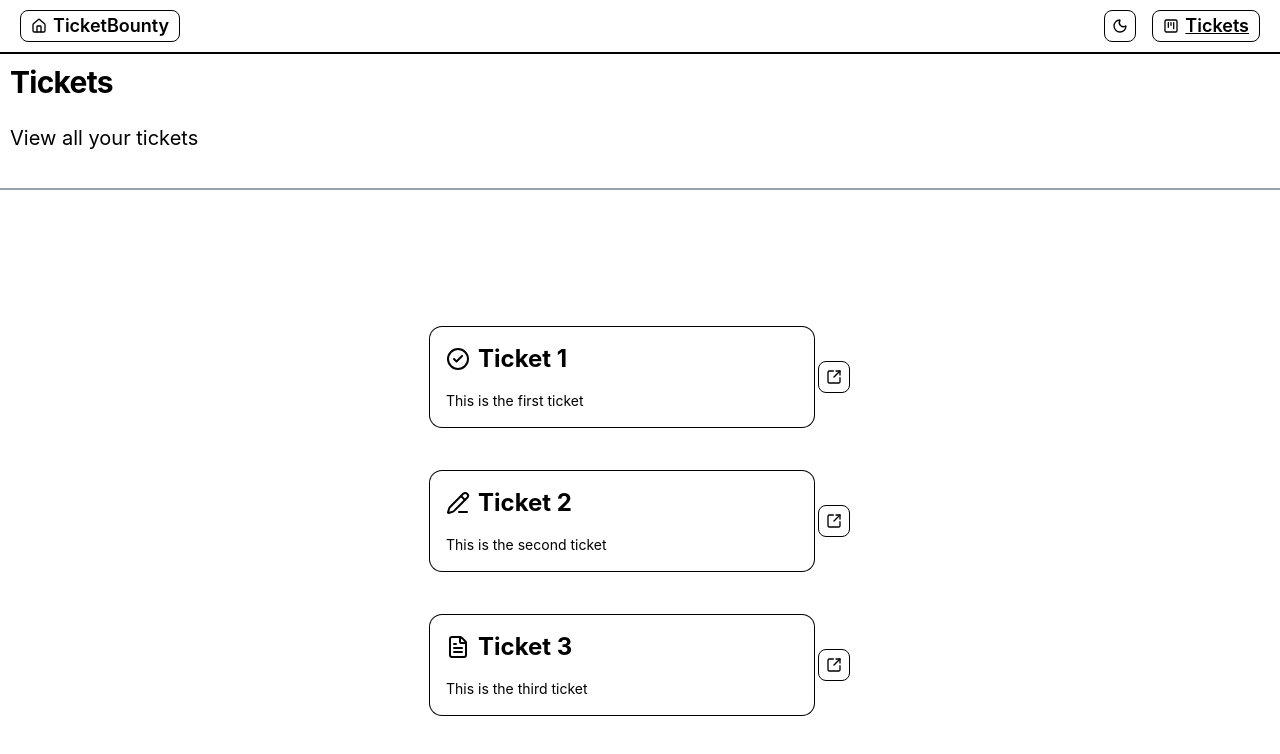
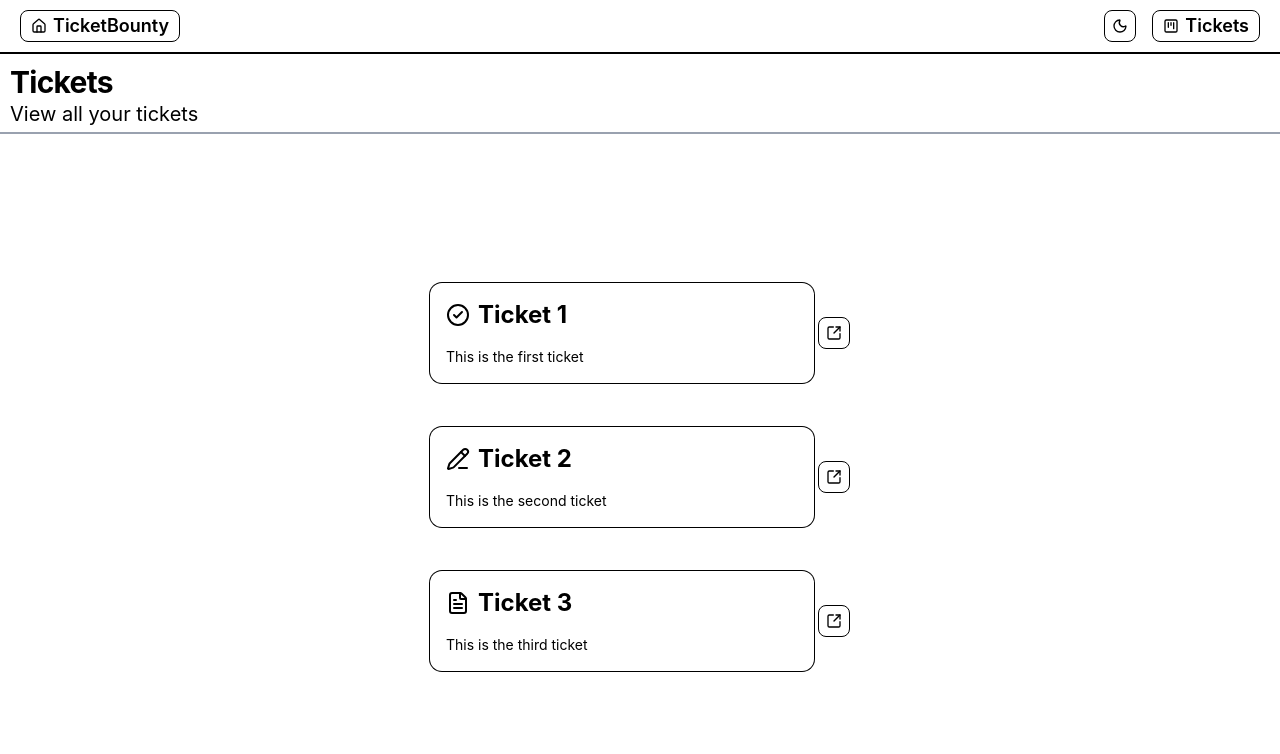
Before and after one commit to Washiy-Codes/road-to-next-app, a Next.js app: page /tickets in a window 1280 px wide. Shown: the top 754 px of the page. Built offline with nearby package versions, Linux system fonts and the light colour scheme.

Commit message:
feat(ui): improve ticket layout and enhance visual styling

```diff
--- a/app/tickets/page.tsx
+++ b/app/tickets/page.tsx
@@ -6,7 +6,7 @@ import Spinner from "@/components/spinner";
 const Tickets = () => {
 
     return (
-        <div className="flex flex-1 flex-col gap-y-9">
+        <div className="flex flex-1 flex-col gap-y-1">
             <Heading title="Tickets" description="View all your tickets" />
             <Suspense fallback={<Spinner />}>
                 <TicketList />
--- a/src/components/Header.tsx
+++ b/src/components/Header.tsx
@@ -7,9 +7,9 @@ import ThemeSwitcher from "./theme/theme-switcher";
 const Header = () => {
   return (
     <>
-     <nav className="flex justify-between py-2.5 px-5 border-b-2 w-full backdrop-blur-2xl bg-muted/95
+     <nav className="flex justify-between py-2.5 px-5 border-b-2 w-full backdrop-blur-2xl
         fixed left-0 right-0 top-0 z-20
-        supports-backdrop-blur:bg-background/60">
+        supports-backdrop-blur:bg-background/60 bg-muted/black">
         <div>
           <Button variant="outline">
            <House />
@@ -22,7 +22,7 @@ const Header = () => {
           <ThemeSwitcher />
           <Button variant="outline">
             <SquareKanban />
-            <Link href={PATHS.TICKETS} className="text-sm underline">
+            <Link href={PATHS.TICKETS} className="text-sm">
               <h1 className="text-lg font-semibold {buttonVariant({variant: 'default'})}">Tickets</h1>
             </Link>
           </Button>
--- a/src/components/Heading.tsx
+++ b/src/components/Heading.tsx
@@ -8,8 +8,8 @@ const Heading = ({title, description}: HeadingProps) => {
   return (
     <>
         <div className="flex flex-col items-start mx-2.5">
-         <h1 className="text-3xl font-bold tracking-tight mt-16">{title}</h1> <br />
-         <p className="text-xl text-black-600 mt-0">{description}</p>
+         <h1 className="text-3xl font-bold tracking-tight mt-16">{title}</h1>
+         <p className="text-xl text-black-600 text-bold">{description}</p>
         </div>
         <Separator className="mb-4 bg-gray-400 h-0.5"/>
     </>
```
